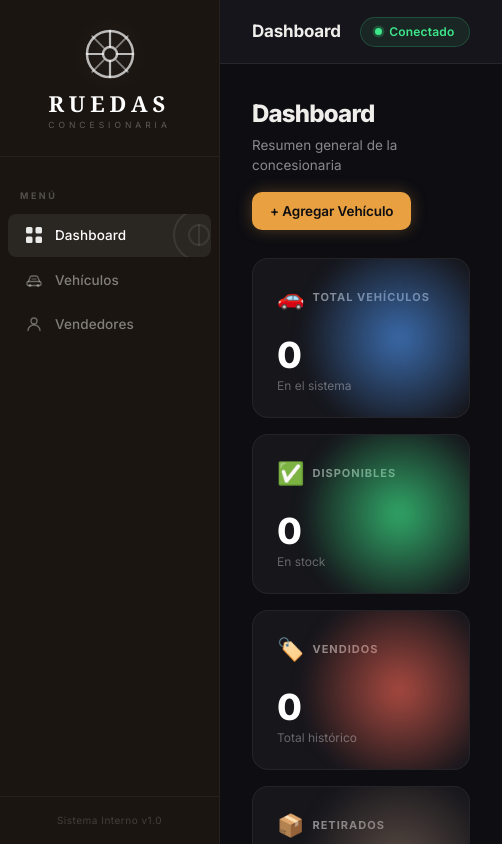
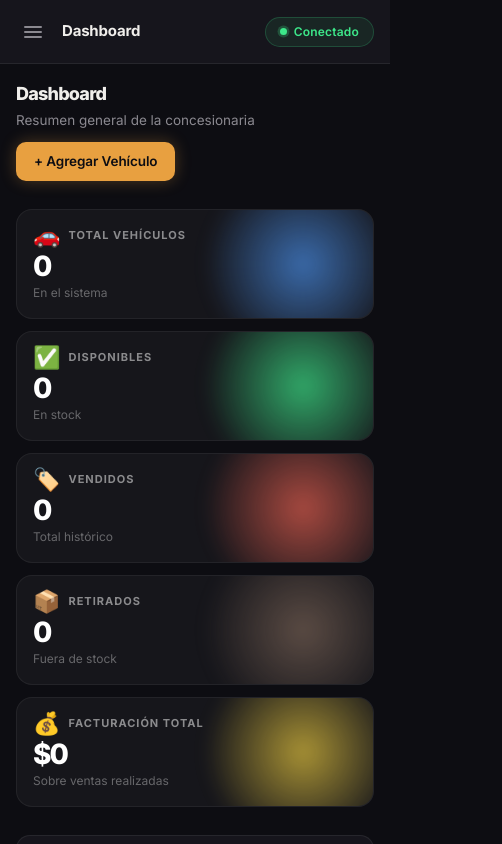
Before and after one commit to Isidropodesta/ruedas, a React (Vite) app in the folder front/: page / in a window 390 px wide. Shown: the top 844 px of the page, 502 px wide, since content can reach past the window. Built offline with nearby package versions, Linux system fonts and the light colour scheme; no server answers.

Commit message:
Add responsive design with mobile sidebar

```diff
--- a/front/src/components/Layout.jsx
+++ b/front/src/components/Layout.jsx
@@ -1,7 +1,8 @@
+import { useState } from 'react'
 import { Outlet, NavLink, useLocation } from 'react-router-dom'
 
 const DashboardIcon = () => (
-  <svg width="18" height="18" viewBox="0 0 18 18" fill="none" xmlns="http://www.w3.org/2000/svg">
+  <svg width="18" height="18" viewBox="0 0 18 18" fill="none">
     <rect x="1" y="1" width="6.5" height="6.5" rx="1.5" fill="currentColor" opacity="0.9"/>
     <rect x="10.5" y="1" width="6.5" height="6.5" rx="1.5" fill="currentColor" opacity="0.9"/>
     <rect x="1" y="10.5" width="6.5" height="6.5" rx="1.5" fill="currentColor" opacity="0.9"/>
@@ -10,7 +11,7 @@ const DashboardIcon = () => (
 )
 
 const CarIcon = () => (
-  <svg width="18" height="18" viewBox="0 0 18 18" fill="none" xmlns="http://www.w3.org/2000/svg">
+  <svg width="18" height="18" viewBox="0 0 18 18" fill="none">
     <path d="M3.5 10.5L5 6.5C5.3 5.6 6.1 5 7 5H11C11.9 5 12.7 5.6 13 6.5L14.5 10.5" stroke="currentColor" strokeWidth="1.4" strokeLinecap="round"/>
     <rect x="2" y="10.5" width="14" height="4" rx="1.5" fill="none" stroke="currentColor" strokeWidth="1.4"/>
     <circle cx="5" cy="14.5" r="1.5" fill="currentColor"/>
@@ -20,14 +21,14 @@ const CarIcon = () => (
 )
 
 const PersonIcon = () => (
-  <svg width="18" height="18" viewBox="0 0 18 18" fill="none" xmlns="http://www.w3.org/2000/svg">
+  <svg width="18" height="18" viewBox="0 0 18 18" fill="none">
     <circle cx="9" cy="6" r="3" fill="none" stroke="currentColor" strokeWidth="1.4"/>
     <path d="M3 15.5C3 12.5 5.7 10 9 10C12.3 10 15 12.5 15 15.5" stroke="currentColor" strokeWidth="1.4" strokeLinecap="round"/>
   </svg>
 )
 
 const SteeringWheelIcon = () => (
-  <svg width="52" height="52" viewBox="0 0 52 52" fill="none" xmlns="http://www.w3.org/2000/svg">
+  <svg width="52" height="52" viewBox="0 0 52 52" fill="none">
     <circle cx="26" cy="26" r="23" stroke="rgba(255,255,255,0.7)" strokeWidth="2.5"/>
     <circle cx="26" cy="26" r="7" fill="none" stroke="rgba(255,255,255,0.7)" strokeWidth="2.5"/>
     <line x1="26" y1="3" x2="26" y2="19" stroke="rgba(255,255,255,0.7)" strokeWidth="2.2" strokeLinecap="round"/>
@@ -38,6 +39,21 @@ const SteeringWheelIcon = () => (
     <line x1="32.2" y1="19.8" x2="43.8" y2="8.2" stroke="rgba(255,255,255,0.45)" strokeWidth="1.8" strokeLinecap="round"/>
     <line x1="43.8" y1="43.8" x2="32.2" y2="32.2" stroke="rgba(255,255,255,0.45)" strokeWidth="1.8" strokeLinecap="round"/>
     <line x1="19.8" y1="19.8" x2="8.2" y2="8.2" stroke="rgba(255,255,255,0.45)" strokeWidth="1.8" strokeLinecap="round"/>
+  </svg>
+)
+
+const HamburgerIcon = () => (
+  <svg width="22" height="22" viewBox="0 0 22 22" fill="none">
+    <line x1="3" y1="6" x2="19" y2="6" stroke="currentColor" strokeWidth="2" strokeLinecap="round"/>
+    <line x1="3" y1="11" x2="19" y2="11" stroke="currentColor" strokeWidth="2" strokeLinecap="round"/>
+    <line x1="3" y1="16" x2="19" y2="16" stroke="currentColor" strokeWidth="2" strokeLinecap="round"/>
+  </svg>
+)
+
+const CloseIcon = () => (
+  <svg width="22" height="22" viewBox="0 0 22 22" fill="none">
+    <line x1="4" y1="4" x2="18" y2="18" stroke="currentColor" strokeWidth="2" strokeLinecap="round"/>
+    <line x1="18" y1="4" x2="4" y2="18" stroke="currentColor" strokeWidth="2" strokeLinecap="round"/>
   </svg>
 )
 
@@ -57,6 +73,7 @@ const pageTitles = {
 
 export default function Layout() {
   const location = useLocation()
+  const [sidebarOpen, setSidebarOpen] = useState(false)
 
   const getTitle = () => {
     const path = location.pathname
@@ -66,9 +83,16 @@ export default function Layout() {
     return 'Ruedas'
   }
 
+  const closeSidebar = () => setSidebarOpen(false)
+
   return (
     <div className="app-layout">
-      <aside className="sidebar">
+      {/* Overlay mobile */}
+      {sidebarOpen && (
+        <div className="sidebar-overlay" onClick={closeSidebar} />
+      )}
+
+      <aside className={`sidebar${sidebarOpen ? ' sidebar-open' : ''}`}>
         <div className="sidebar-logo">
           <div className="sidebar-wheel-icon">
             <SteeringWheelIcon />
@@ -84,25 +108,27 @@ export default function Layout() {
               key={to}
               to={to}
               end={exact}
+              onClick={closeSidebar}
               className={({ isActive }) => `nav-link${isActive ? ' active' : ''}`}
             >
-              <span className="nav-icon">
-                <Icon />
-              </span>
+              <span className="nav-icon"><Icon /></span>
               {label}
               <span className="nav-active-wheel" aria-hidden="true" />
             </NavLink>
           ))}
         </nav>
 
-        <div className="sidebar-footer">
-          Sistema Interno v1.0
-        </div>
+        <div className="sidebar-footer">Sistema Interno v1.0</div>
       </aside>
 
       <div className="main-content">
         <header className="topbar">
-          <span className="topbar-title">{getTitle()}</span>
+          <div className="topbar-left">
+            <button className="hamburger-btn" onClick={() => setSidebarOpen(o => !o)}>
+              {sidebarOpen ? <CloseIcon /> : <HamburgerIcon />}
+            </button>
+            <span className="topbar-title">{getTitle()}</span>
+          </div>
           <div className="topbar-right">
             <div className="topbar-badge">
               <span className="topbar-dot" />
--- a/front/src/styles/global.css
+++ b/front/src/styles/global.css
@@ -1231,3 +1231,195 @@ tbody tr:hover td {
 ::-webkit-scrollbar-thumb:hover {
   background: rgba(255,255,255,0.18);
 }
+
+/* ─── HAMBURGER ───────────────────────────────────────── */
+.hamburger-btn {
+  display: none;
+  background: none;
+  border: none;
+  color: var(--text-muted);
+  cursor: pointer;
+  padding: 6px;
+  border-radius: 8px;
+  transition: background 0.15s, color 0.15s;
+  flex-shrink: 0;
+}
+
+.hamburger-btn:hover {
+  background: rgba(255,255,255,0.06);
+  color: var(--text);
+}
+
+.topbar-left {
+  display: flex;
+  align-items: center;
+  gap: 12px;
+}
+
+.sidebar-overlay {
+  display: none;
+}
+
+/* ─── RESPONSIVE ──────────────────────────────────────── */
+
+/* Tablet (≤ 1024px) */
+@media (max-width: 1024px) {
+  :root { --sidebar-width: 200px; }
+
+  .kpi-grid {
+    grid-template-columns: repeat(3, 1fr);
+  }
+
+  .detail-grid {
+    grid-template-columns: 1fr;
+  }
+
+  .page-content {
+    padding: 24px;
+  }
+}
+
+/* Mobile (≤ 768px) */
+@media (max-width: 768px) {
+  :root { --sidebar-width: 240px; }
+
+  /* Sidebar se oculta fuera de pantalla por defecto */
+  .sidebar {
+    transform: translateX(-100%);
+    transition: transform 0.3s cubic-bezier(0.4, 0, 0.2, 1);
+    z-index: 200;
+  }
+
+  .sidebar.sidebar-open {
+    transform: translateX(0);
+    box-shadow: 4px 0 40px rgba(0,0,0,0.7);
+  }
+
+  /* Overlay oscuro al abrir sidebar */
+  .sidebar-overlay {
+    display: block;
+    position: fixed;
+    inset: 0;
+    background: rgba(0,0,0,0.6);
+    backdrop-filter: blur(2px);
+    z-index: 199;
+    animation: fadeIn 0.2s ease;
+  }
+
+  /* El contenido ocupa toda la pantalla */
+  .main-content {
+    margin-left: 0;
+  }
+
+  /* Mostrar hamburger */
+  .hamburger-btn {
+    display: flex;
+    align-items: center;
+    justify-content: center;
+  }
+
+  .page-content {
+    padding: 16px;
+  }
+
+  .topbar {
+    padding: 0 16px;
+  }
+
+  .topbar-title {
+    font-size: 15px;
+  }
+
+  /* KPIs: 2 columnas */
+  .kpi-grid {
+    grid-template-columns: repeat(2, 1fr);
+    gap: 12px;
+  }
+
+  .kpi-card {
+    height: 130px;
+    padding: 16px;
+  }
+
+  .kpi-value {
+    font-size: 28px;
+  }
+
+  /* Vehículos: 1 columna */
+  .vehicles-grid {
+    grid-template-columns: 1fr;
+  }
+
+  /* Grids de formulario: 1 columna */
+  .form-grid {
+    grid-template-columns: 1fr;
+  }
+
+  .detail-grid {
+    grid-template-columns: 1fr;
+  }
+
+  .info-list {
+    grid-template-columns: 1fr 1fr;
+  }
+
+  /* Filtros apilados */
+  .filters-bar {
+    flex-direction: column;
+    align-items: stretch;
+  }
+
+  .filters-bar input,
+  .filters-bar select,
+  .filters-bar .search-input {
+    min-width: unset;
+    max-width: unset;
+    width: 100%;
+  }
+
+  /* Page header apilado */
+  .page-header {
+    flex-direction: column;
+    align-items: flex-start;
+    gap: 12px;
+  }
+
+  /* Tabla: scroll horizontal */
+  .table-wrapper {
+    overflow-x: auto;
+    -webkit-overflow-scrolling: touch;
+  }
+
+  /* Type selector: 3 columnas */
+  .type-selector {
+    grid-template-columns: repeat(3, 1fr);
+  }
+
+  /* Sellers list */
+  .seller-card {
+    padding: 14px;
+  }
+}
+
+/* Pequeño mobile (≤ 480px) */
+@media (max-width: 480px) {
+  .kpi-grid {
+    grid-template-columns: 1fr;
+  }
+
+  .kpi-card {
+    height: 110px;
+  }
+
+  .page-header h2 {
+    font-size: 18px;
+  }
+
+  .modal {
+    padding: 20px;
+  }
+
+  .info-list {
+    grid-template-columns: 1fr;
+  }
+}
```
